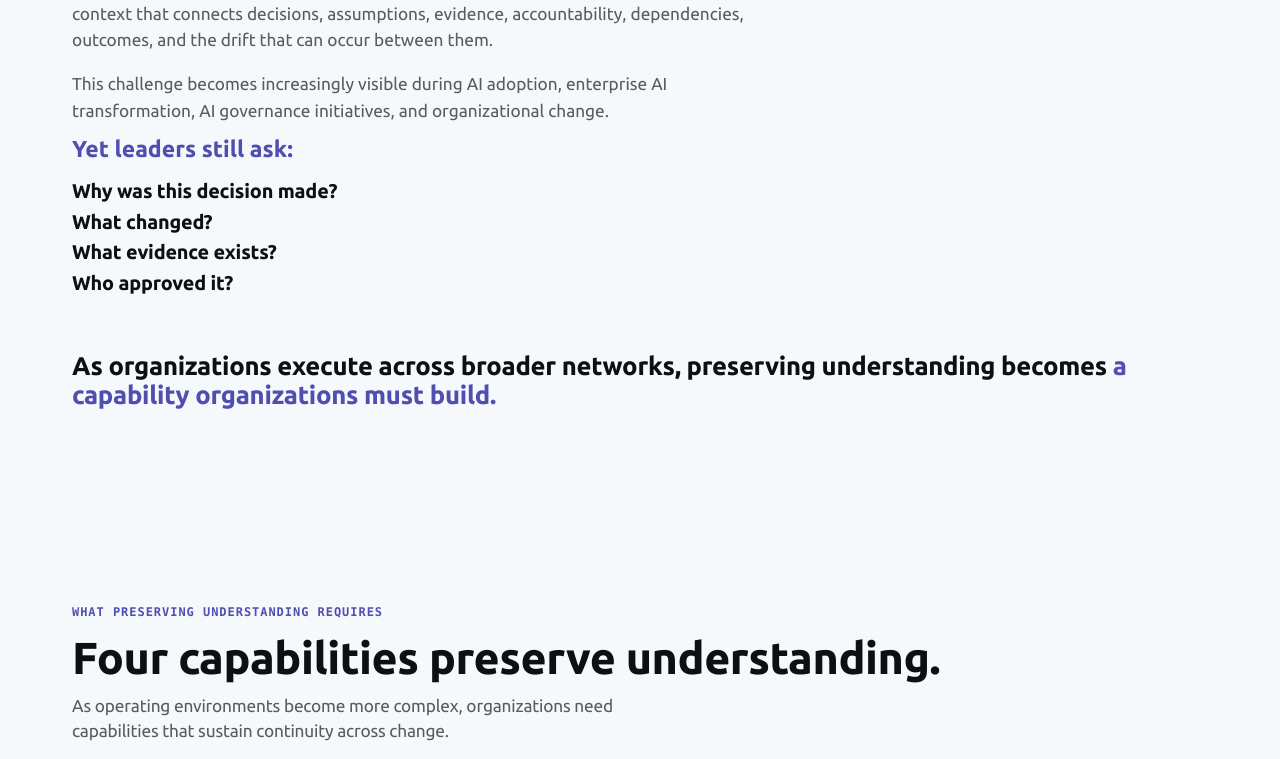
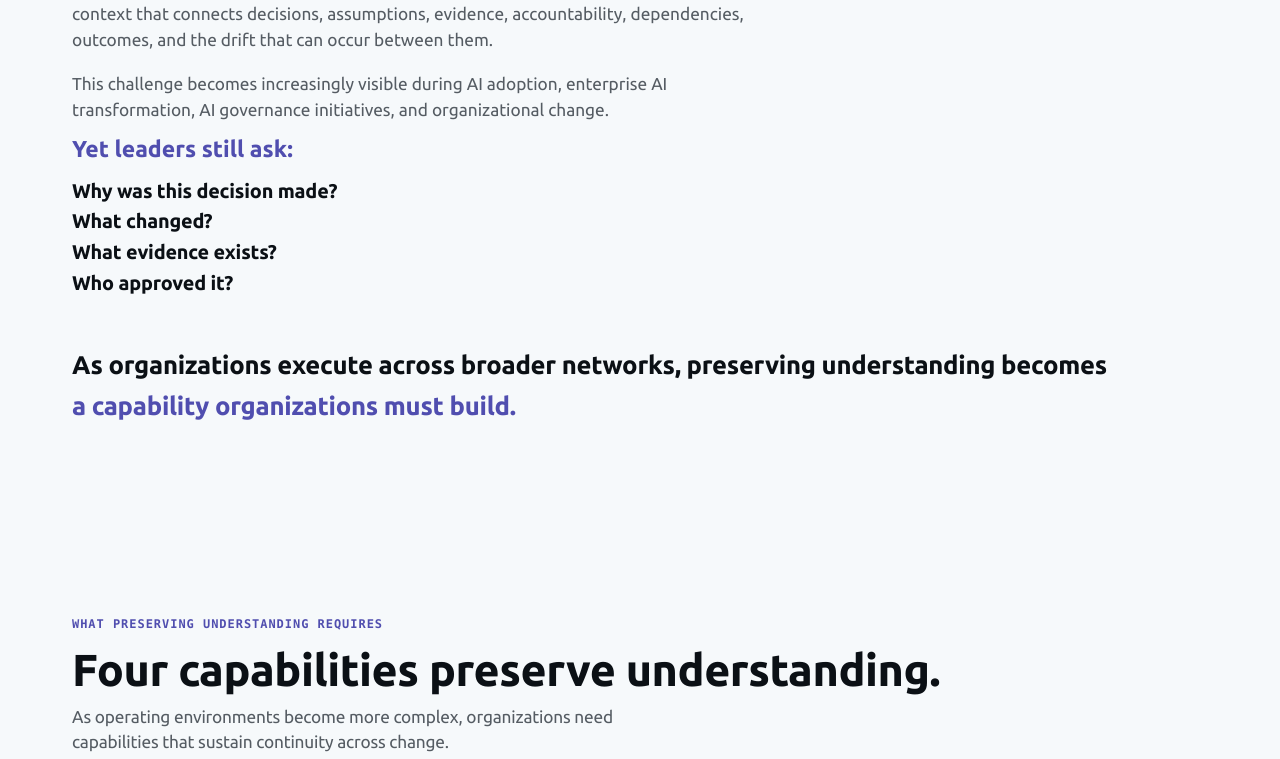
Before and after one commit to shiftby-sg/shiftby-sg, a Next.js app: page / in a window 1280 px wide. Shown: the part 1620-2379 px from the top of the page. Built offline with nearby package versions, Linux system fonts and the light colour scheme; no server answers.

Commit message:
Enhance HomePage styling; adjust typography for improved readability and add emphasis class for key takeaway message.

```diff
--- a/app/page.tsx
+++ b/app/page.tsx
@@ -23,10 +23,12 @@ export default function HomePage() {
           font-size: var(--type-kicker);
           font-weight: 700;
           letter-spacing: var(--tracking-kicker);
-          line-height: 1.2;
-          margin: 0 0 var(--space-kicker-head);
+          line-height: 18px;
+          margin: 0 0 8px;
           max-width: 620px;
+          position: relative;
           text-transform: uppercase;
+          top: -7px;
           white-space: nowrap;
         }
 
@@ -132,8 +134,10 @@ export default function HomePage() {
         </ul>
         <p className="challenge-takeaway">
           As organizations execute across broader networks, preserving
-          understanding becomes{" "}
-          <strong>a capability organizations must build.</strong>
+          understanding becomes
+          <strong className="challenge-takeaway-emphasis">
+            a capability organizations must build.
+          </strong>
         </p>
       </section>
 
--- a/styles/homepage.css
+++ b/styles/homepage.css
@@ -444,6 +444,10 @@ main { overflow: hidden; }
   color: var(--accent);
   font-weight: 600;
 }
+.challenge-takeaway-emphasis {
+  display: block;
+  margin-top: clamp(6px, 0.9vw, 12px);
+}
 
 .needs-section {
   max-width: 1280px;
```
